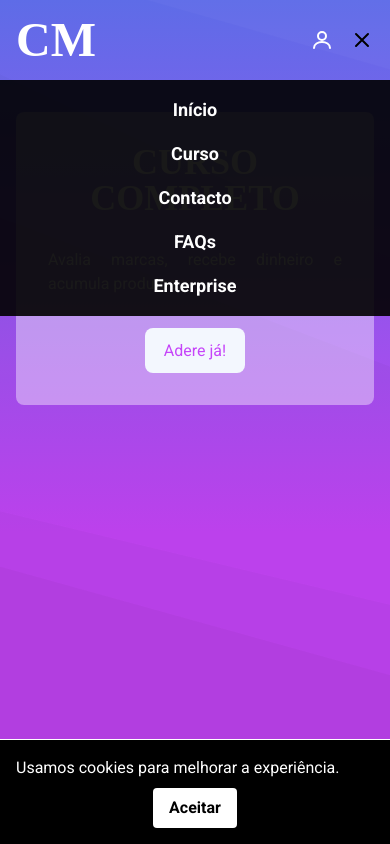
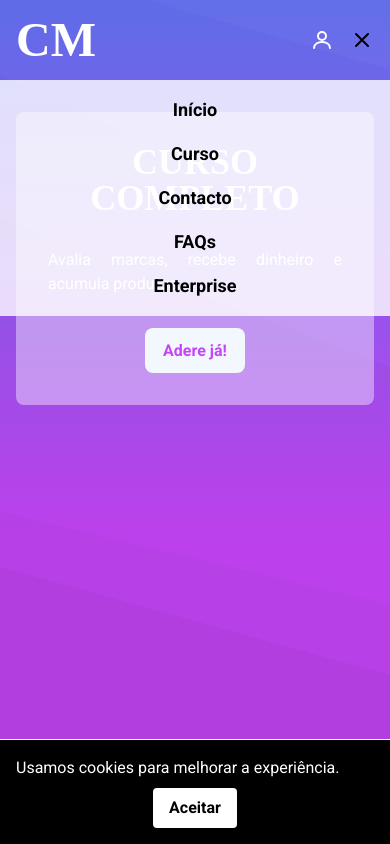
Before and after one commit to msantos51/clientemisterio, a Next.js app in the folder frontend/: page / in a window 390 px wide. Both pictures are taken after a click on the button "Abrir menu". Built offline with nearby package versions, Linux system fonts and the light colour scheme; no server answers; a web font is replaced by a local one.

Commit message:
fix: improve menu interactions

```diff
--- a/frontend/app/(private)/dashboard/page.tsx
+++ b/frontend/app/(private)/dashboard/page.tsx
@@ -59,7 +59,7 @@ export default function DashboardPage() {
         <div className="mb-8 text-center">
           <Link
             href="/comprar"
-            className="rounded bg-white px-4 py-2 text-black hover:bg-white/80"
+            className="rounded bg-white px-4 py-2 font-bold text-black hover:bg-white/80"
           >
             Comprar curso
           </Link>
--- a/frontend/app/(public)/comprar/page.tsx
+++ b/frontend/app/(public)/comprar/page.tsx
@@ -12,7 +12,7 @@ export default function BuyPage() {
         href="https://stripe.com/pagar/SEU_LINK"
         target="_blank"
         rel="noopener noreferrer"
-        className="mt-8 inline-block rounded bg-white px-4 py-2 text-black hover:bg-white/80"
+        className="mt-8 inline-block rounded bg-white px-4 py-2 font-bold text-black hover:bg-white/80"
       >
         Comprar agora
       </a>
--- a/frontend/app/(public)/enterprise/page.tsx
+++ b/frontend/app/(public)/enterprise/page.tsx
@@ -158,7 +158,7 @@ export default function EnterprisePage() {
             {ctaButtons.map((label) => (
               <button
                 key={label}
-                className="rounded-md border border-black bg-white px-4 py-2 text-black hover:bg-white/80"
+                className="rounded-md border border-black bg-white px-4 py-2 font-bold text-black hover:bg-white/80"
               >
                 {label}
               </button>
--- a/frontend/app/globals.css
+++ b/frontend/app/globals.css
@@ -57,6 +57,7 @@ button {
   background-color: #f3f7fe;
   /* Texto com cor violeta */
   color: #c645f9;
+  font-weight: 700;
   border: none;
   cursor: pointer;
   border-radius: 8px;
--- a/frontend/components/Header.tsx
+++ b/frontend/components/Header.tsx
@@ -3,7 +3,7 @@
 // Cabeçalho principal com navegação e ações de sessão
 import Link from 'next/link'
 import { useEffect, useState } from 'react'
-import { useRouter } from 'next/navigation'
+import { useRouter, usePathname } from 'next/navigation'
 import { logout } from '@/lib/api'
 
 // Lista de ligações principais para o menu
@@ -39,7 +39,6 @@ function MainLinks({
     </>
   )
 }
-
 
 // Ícone de utilizador para o botão de login
 const loginIcon = (
@@ -96,6 +95,8 @@ export function Header() {
   const [isMenuOpen, setIsMenuOpen] = useState(false)
   // Router para redirecionar após logout
   const router = useRouter()
+  // Caminho atual para ocultar botões em páginas específicas
+  const pathname = usePathname()
 
   // Função que verifica a sessão no localStorage
   const checkSession = () => {
@@ -144,8 +145,6 @@ export function Header() {
         >
           {/* Sigla principal do site */}
           <span className="logo-font text-5xl font-bold">CM</span>
-
-
         </Link>
 
         {/* Menu principal alinhado ao centro, visível apenas em ecrãs médios ou maiores */}
@@ -157,10 +156,12 @@ export function Header() {
         <div className="flex items-center space-x-4">
           {isLoggedIn ? (
             <>
-              {/* Liga o aluno ao dashboard pessoal */}
+              {/* Liga o aluno ao dashboard pessoal quando não está já lá */}
+              {pathname !== '/dashboard' && (
                 <Link href="/dashboard" className="join-button">
                   Área Pessoal
                 </Link>
+              )}
               {/* Botão de logout visível quando autenticado */}
               <button onClick={handleLogout} className="join-button">
                 Logout
@@ -188,7 +189,14 @@ export function Header() {
 
         {/* Menu móvel apresentado abaixo do cabeçalho quando ativo */}
         {isMenuOpen && (
-          <nav className="absolute left-0 top-full w-full bg-black/90 md:hidden">
+          <>
+            {/* Área transparente que permite fechar o menu ao clicar fora */}
+            <div
+              className="fixed inset-0 z-40"
+              onClick={() => setIsMenuOpen(false)}
+            />
+            {/* Menu móvel com fundo branco translúcido */}
+            <nav className="absolute left-0 top-full z-50 w-full bg-white/80 text-black md:hidden">
               <div className="flex flex-col items-center space-y-4 p-4">
                 <MainLinks
                   linkClass="text-lg font-bold hover:underline"
@@ -196,6 +204,7 @@ export function Header() {
                 />
               </div>
             </nav>
+          </>
         )}
       </div>
     </header>
```
Lines whose indentation alone changed are shown as unchanged.
